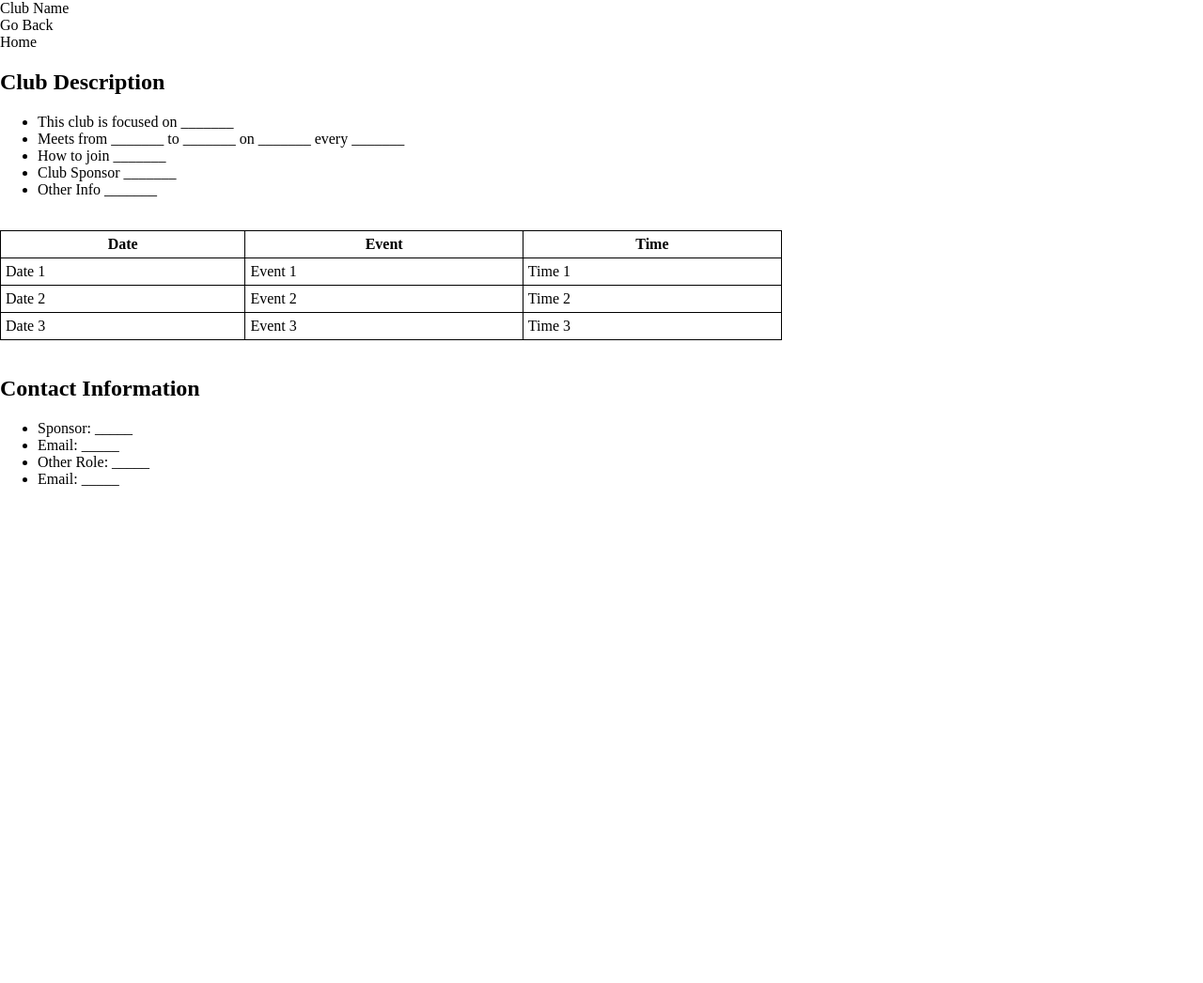
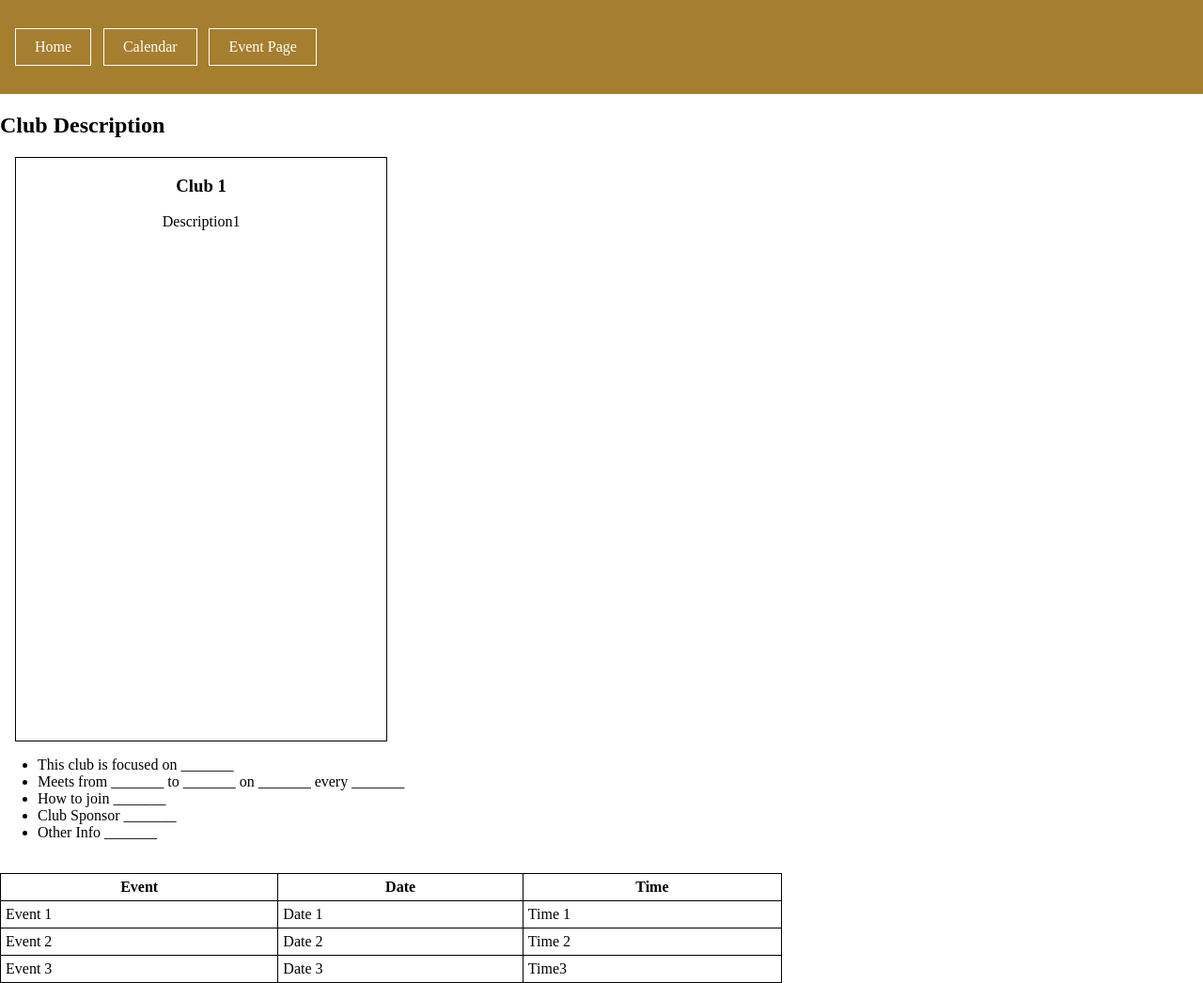
Before and after one commit to j2apps/monarchclubs, a Flask app: template templates/club.html in a window 1280 px wide. Shown: the whole page at 94% size. Before the commit the page ends 517 px from the top, so only its background shows below. Run offline with Flask 2, Linux system fonts and the light colour scheme; the template is opened without the code that fills it, so the values that code supplies are empty.

Commit message:
updated club page

```diff
--- a/templates/club.html
+++ b/templates/club.html
@@ -1,24 +1,24 @@
 <!DOCTYPE html>
-<html>
+<html lang="en">
 <head>
   <title>Monarch Clubs</title>
-  <link href="{{ url_for('static', filename='ClubStyle.css') }}" type = "text/css" rel="stylesheet" >
+  <link rel="stylesheet" href="ClubStyle.css">
 </head>
+<body>
+  <header class="top-bar">
+    <a href="https://www.example.com" class="headerb">Home</a>
+    <a href="https://www.example.com" class="headerb">Calendar</a>
+    <a href="https://www.example.com" class="headerb">Event Page</a>
 
-<div>
-    <div>
-      <span class="c";>Club Name</span>
-    </div>
-    <div>
-      <span class="c";>Go Back</span>
-    </div>
-    <div>
-      <span class="c";>Home</span>
-    </div>
-</div>
+  </header>
 
   <div class = "center">
     <h2>Club Description</h2>
+  </div>
+
+  <div class="large-square">
+    <h3>Club 1</h3>
+    <p>Description1</p>
   </div>
 
   <ul class="a center">
@@ -31,38 +31,29 @@
 
   <br>
 
-<table class="center">
+    <table>
       <tr>
+        <th>Event</th>
         <th>Date</th>
-    <th>Event</th>
         <th>Time</th>
       </tr>
       <tr>
+        <td>Event 1</td>
         <td>Date 1</td>
-    <td>Event 1</td>
         <td>Time 1</td>
       </tr>
       <tr>
+        <td>Event 2</td>
         <td>Date 2</td>
-    <td>Event 2</td>
         <td>Time 2</td>
       </tr>
       <tr>
+        <td>Event 3</td>
         <td>Date 3</td>
-    <td>Event 3</td>
-    <td>Time 3</td>
+        <td>Time3</td>
       </tr>
+
     </table>
-
-<br>
-
-<h2>Contact Information</h2>
-
-<ul class = "a center">
-  <li>Sponsor: _____</li>
-  <li>Email: _____</li>
-  <li>Other Role: _____</li>
-  <li>Email: _____</li>
 
 </body>
 </html>
```
Lines whose indentation alone changed are shown as unchanged.
